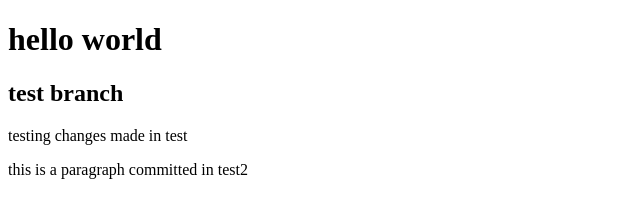
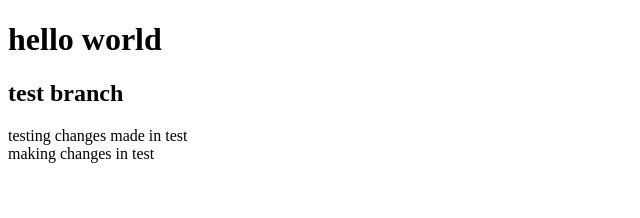
Before and after one commit to brianpja/branch-test, a plain HTML site: page index.html in a window 1280 px wide. Shown: the whole page, without its empty margins (0-640 px from the left). Drawn offline with Linux system fonts and the light colour scheme.

Commit message:
switching branch

```diff
--- a/index.html
+++ b/index.html
@@ -10,6 +10,6 @@
 
     <div>testing changes made in test</div>
 
-    <p>this is a paragraph committed in test2<p>
+<div>making changes in test</div>
   </body>
 </html>
```
